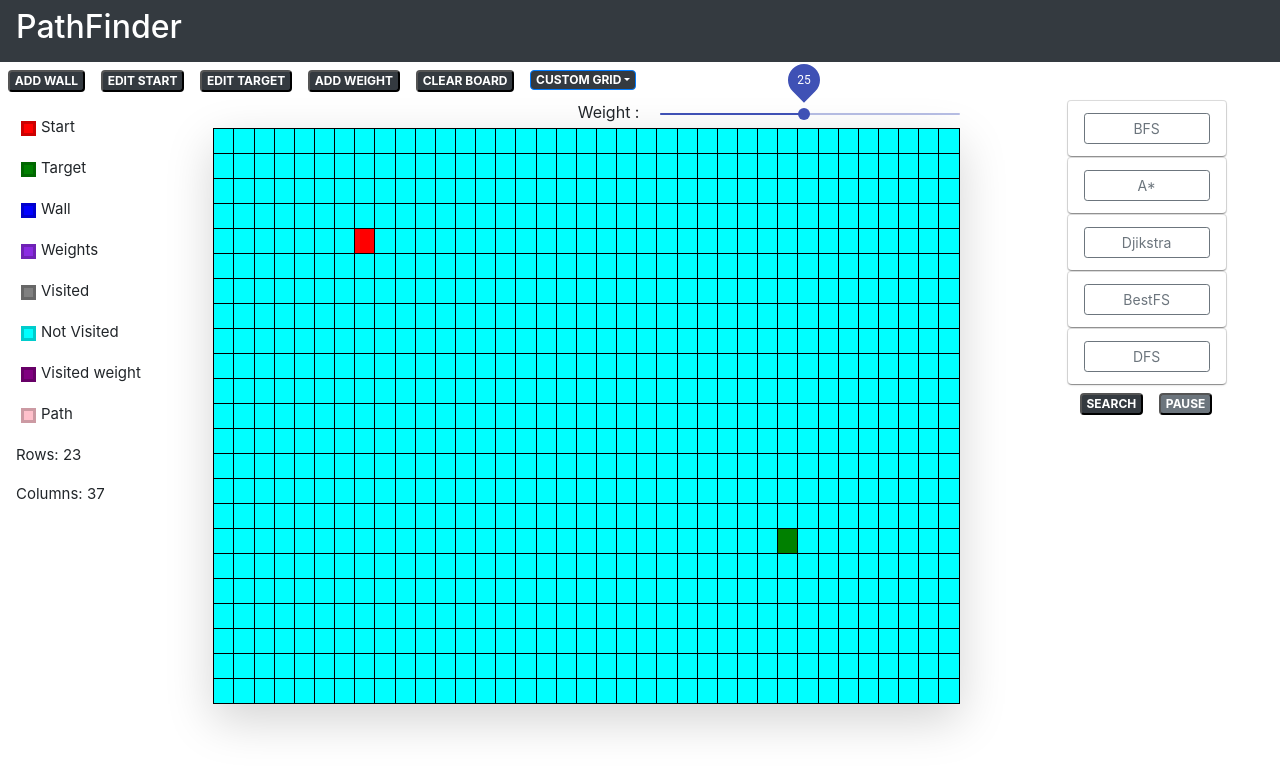
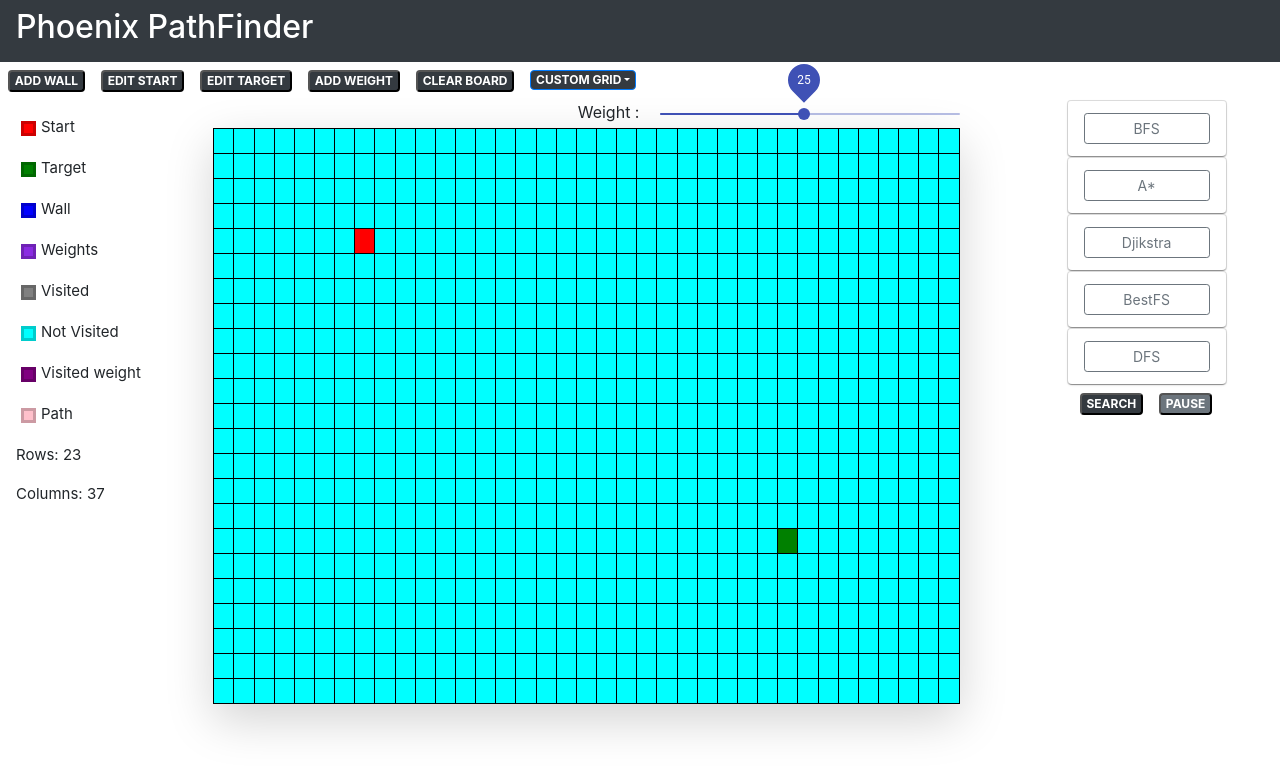
Before and after one commit to NiharikaVadlamudi/Path-Finding-Microsoft-Project-Team-Phoenix-, a React (Create React App) app: page / in a window 1280 px wide. Shown: the top 772 px of the page. Built offline with nearby package versions, Linux system fonts and the light colour scheme.

Commit message:
changed position of clear board

```diff
--- a/public/index.html
+++ b/public/index.html
@@ -24,7 +24,7 @@
       work correctly both with client-side routing and a non-root public URL.
       Learn how to configure a non-root public URL by running `npm run build`.
     -->
-    <title>React App</title>
+    <title>Path Finder</title>
   </head>
   <body>
     <noscript>You need to enable JavaScript to run this app.</noscript>
--- a/src/components/NavBar.jsx
+++ b/src/components/NavBar.jsx
@@ -12,8 +12,8 @@ class NavBar extends Component {
         return (
             <nav className="navbar navbar-expand-sm bg-dark navbar-dark">
                 <ul className="navbar-nav">
-                    <li className="nav-item active">
-                        <h2 style={{color: 'white'}} align='center'>PathFinder</h2>
+                    <li className="nav-item active ">
+                        <h2 style={{color: 'white'}} align='center'>Phoenix PathFinder</h2>
                     </li>
                 </ul>
             </nav>
--- a/src/index.css
+++ b/src/index.css
@@ -100,7 +100,6 @@ justify-content: center;
 
 .listBox{
         display:inline-block;
-        /* border:1px solid #000; */
         padding:10px;
          width: 200px;
         box-shadow: 0 4px 8px 0 rgba(0, 0, 0, 0.2), 0 6px 20px 0 rgba(0, 0, 0, 0.19);
```
